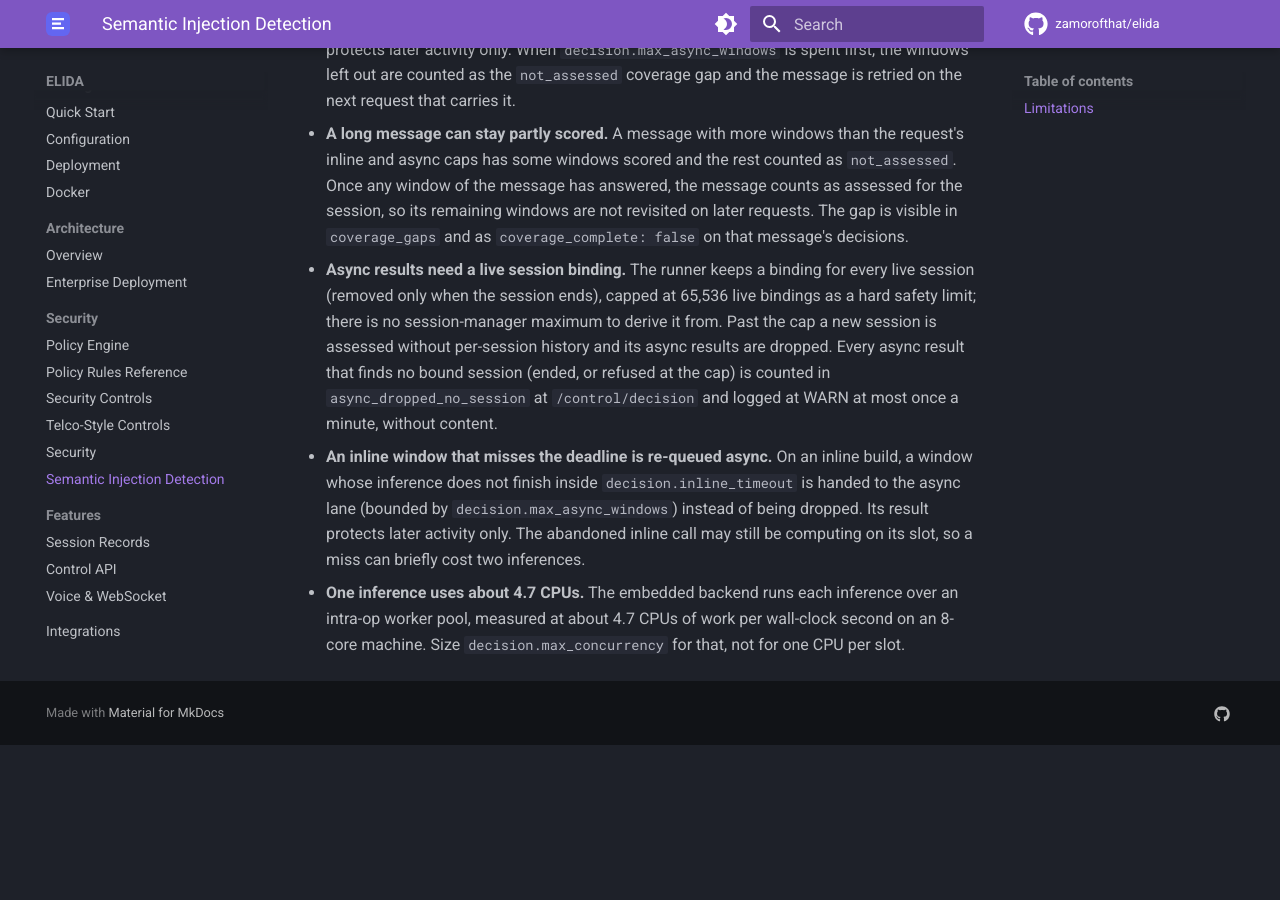
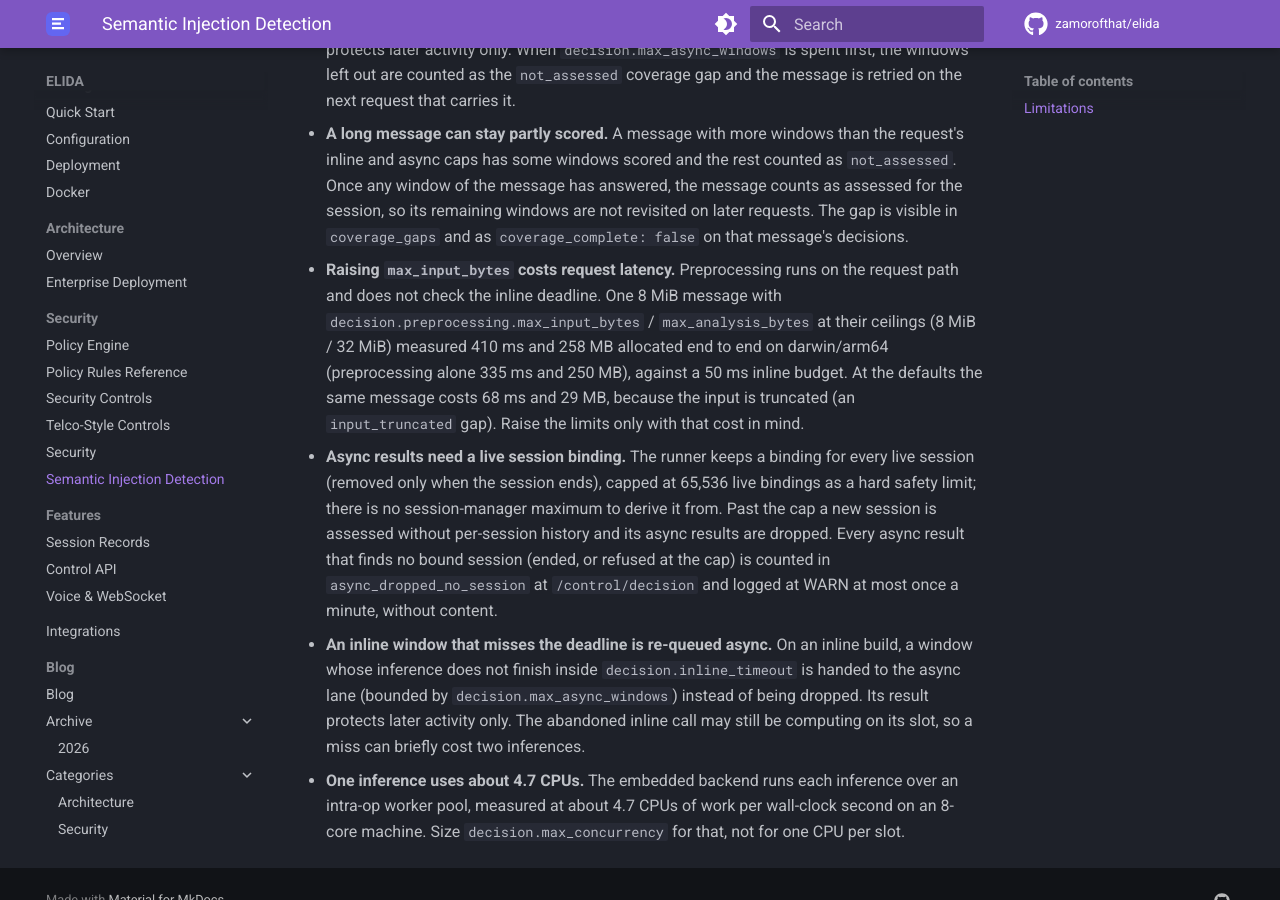
Before and after one commit to zamorofthat/elida, an MkDocs documentation site: the page built from docs/semantic-detection.md, in a window 1280 px wide and 900 px high, scrolled down 1285 px. Built offline with MkDocs 1.6.1 and Material for MkDocs 9.7.7, drawn with Linux system fonts in a browser that asks for light colours; comment, search, counter and statistics services are not loaded; before the commit the page ends 2030 px from its top, so only the background shows below that.

Commit message:
docs: document the max_input_bytes ceiling cost, the 1.4 KB retained entry and the compose pin source
- The cost of raising decision.preprocessing.max_input_bytes above the
  default: one 8 MiB message at the ceilings measured 410 ms and 258 MB on
  darwin/arm64, against 68 ms and 29 MB at the defaults (configs/elida.yaml
  and docs/semantic-detection.md).
- Retained slim entries measure about 1.4 KB, not 1 KB.
- docker-compose.yaml names scripts/models/pins.env as the single source of
  the Defender commit; the guard test keeps the literal in sync.

```diff
--- a/docker-compose.yaml
+++ b/docker-compose.yaml
@@ -34,6 +34,10 @@
         # commit; scripts/models/fetch.sh refuses any other value. Compose
         # cannot read scripts/models/pins.env for a build-arg default, so
         # TestModelPins_ComposeDefaultMatches keeps this literal in sync.
+        # Single source of truth: PINNED_DEFENDER_COMMIT in
+        # scripts/models/pins.env. Change the pin there first, then copy it
+        # here; the test fails until they match, and the Dockerfile verifies
+        # the built model against pins.env either way.
         DEFENDER_COMMIT: ${DEFENDER_COMMIT:-ff83e70981099f9261520e0e9bc6cb85bb9789da}
     ports:
       - "8080:8080"
--- a/docs/semantic-detection.md
+++ b/docs/semantic-detection.md
@@ -56,6 +56,14 @@
   message counts as assessed for the session, so its remaining windows are not
   revisited on later requests. The gap is visible in `coverage_gaps` and as
   `coverage_complete: false` on that message's decisions.
+- **Raising `max_input_bytes` costs request latency.** Preprocessing runs on
+  the request path and does not check the inline deadline. One 8 MiB message
+  with `decision.preprocessing.max_input_bytes` / `max_analysis_bytes` at their
+  ceilings (8 MiB / 32 MiB) measured 410 ms and 258 MB allocated end to end on
+  darwin/arm64 (preprocessing alone 335 ms and 250 MB), against a 50 ms inline
+  budget. At the defaults the same message costs 68 ms and 29 MB, because the
+  input is truncated (an `input_truncated` gap). Raise the limits only with
+  that cost in mind.
 - **Async results need a live session binding.** The runner keeps a binding
   for every live session (removed only when the session ends), capped at
   65,536 live bindings as a hard safety limit; there is no session-manager
```
Also changed, not shown: docs/configuration.md (+1 -1 lines), 2 other files.
